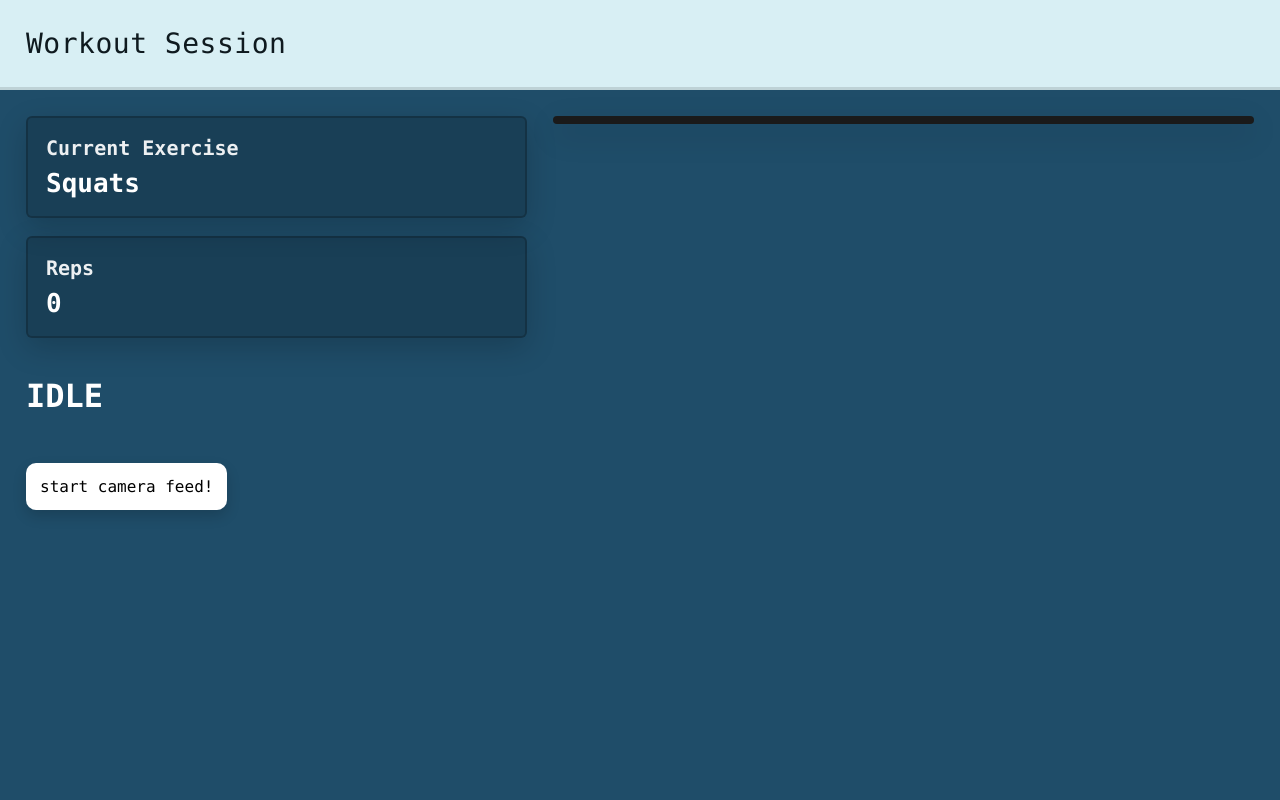
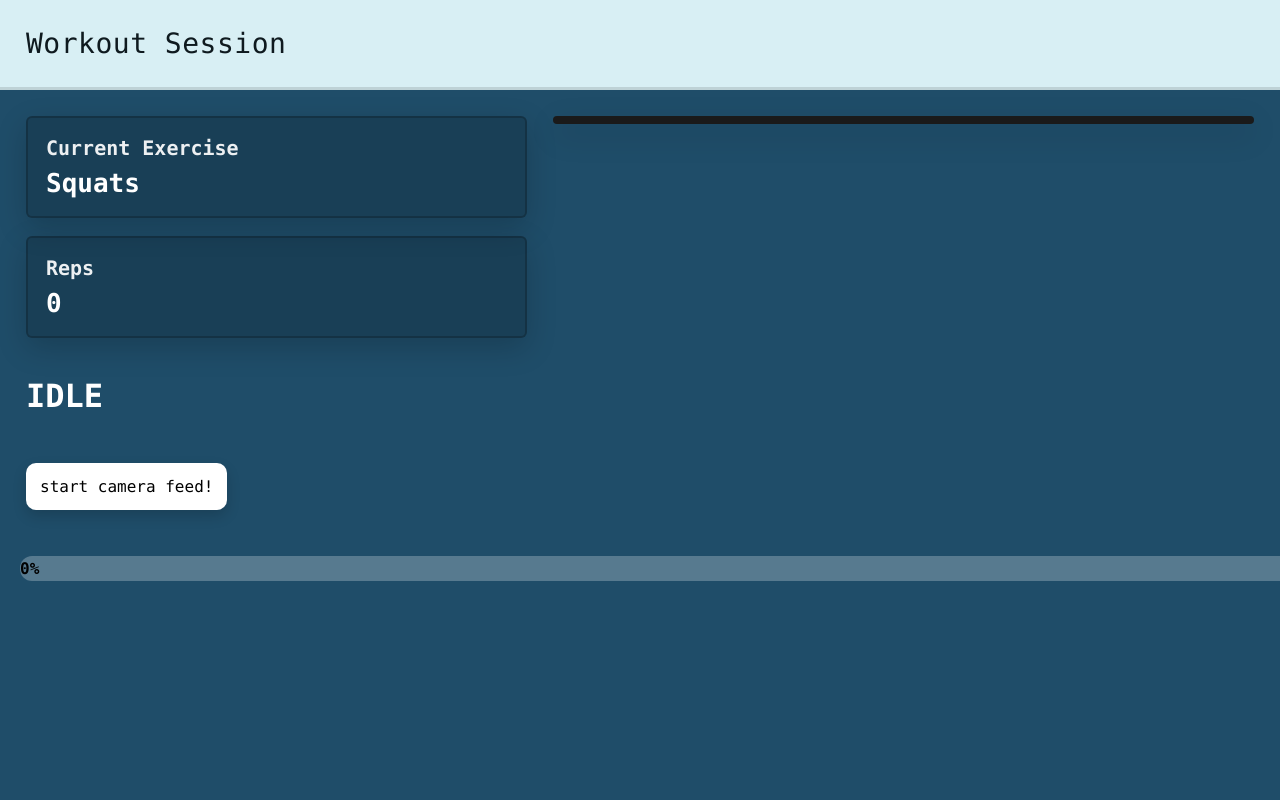
Before and after one commit to pilafnoodle/FitCompass, a Flask app: page /workoutSession in a window 1280 px wide. Run offline with Flask 3, Linux system fonts and the light colour scheme.

Commit message:
added progress bar on for reps out of total reps

```diff
--- a/app.py
+++ b/app.py
@@ -57,6 +57,9 @@ CREATE TABLE IF NOT EXISTS UserLogins(
 """)
 
 connection.commit()
+
+
+
 connection.close()
 
 # Webcam setup
--- a/templates/workoutSession.html
+++ b/templates/workoutSession.html
@@ -129,6 +129,27 @@
         transform: scaleX(-1); /* Keep your mirror effect */
     }
 
+    /*workout progress bar*/
+    .total-rep-bar{
+      width: 100%;
+      height: 25px;
+      background: rgba(255,255,255,.25);
+      border-radius: 12px;
+      overflow: hidden;
+      margin: 20px;
+    }
+
+    .total-rep-percentage{
+      height: 100%;
+      width: 0%;
+      background: limegreen;
+      text-align: center;
+      line-height: 25px;
+      color: black;
+      font-weight: bold;
+      transition: width 0.3s ease;
+    }
+
     /* Responsive */
     @media(max-width: 900px){
       .content{
@@ -162,8 +183,6 @@
         <h1 id="current_state">state</h1>
         </div>
 
-
-
       <div class="camera-box">
              <img src="{{ url_for('webcam_feed') }}">
       </div>
@@ -171,6 +190,13 @@
         <button class="btn" onclick="startSession()">start camera feed!</button>
       </div>
   </div>
+
+  <div class="total-rep-bar">
+    <div id="total-rep-percentage" class="total-rep-percentage">
+          0%
+        </div>
+  </div>
+
 
     <!-- <button onclick="changeWorkout('squats')">count squats</button>
     <button onclick="changeWorkout('situps')">count situps</button>
@@ -183,10 +209,16 @@
         const workoutRoutine=[{name: 'squats', target: 2},
                               {name: 'lunges', target: 2},
                             ]
+
+        repsCompleted = 0; //this is reps completed across all workouts
+        const totalReps=4;
+
         let lastCount=0;
         let routineIndex=0;
         let workoutFinished=false
         let isSwitching = false; // ai lock
+        const bar = document.getElementById("total-rep-percentage");
+
         function changeExercise(name) {
             fetch('/switch_exercise', {
                 method: 'POST',
@@ -201,19 +233,18 @@
         function moveToNextExercise() {
             if (isSwitching) return;
             isSwitching = true;
-
-            // 1. Reset the UI immediately for the user
             document.getElementById('rep_count').innerText = "0";
-
-            // 2. Tell the backend to reset its counter
             fetch('/reset_stats', { method: 'POST' })
                 .then(() => {
                     routineIndex++;
                     if (routineIndex < workoutRoutine.length) {
                         const nextExercise = workoutRoutine[routineIndex].name;
+                        lastCount=0;
+
                         changeExercise(nextExercise);
                     } else {
                         workoutFinished = true;
+                        repsCompleted=0;
                         window.location.href = "{{ url_for('workoutcomplete') }}";
                     }
                 });
@@ -232,14 +263,21 @@
 
                     const goalCount= workoutRoutine[routineIndex].target
 
+                    bar.style.width = (repsCompleted/totalReps) *100+ "%";
+                    bar.textContent = (repsCompleted/totalReps)*100 + "%";
+                    if(lastCount<data.count){
+                      const diff = data.count - lastCount;  // how many reps actually increased
+
+                      lastCount=data.count;
+                      repsCompleted += diff;
+                      ding.play();
+                    }
+
                     if(data.count>=goalCount){
                         moveToNextExercise()
                     }
-
-
                 })
         }
-
         function startSession(){
           document.getElementById("overlay").style.display='none';
           ding.play().then(() => {
@@ -252,8 +290,17 @@
 
         }
 
+        window.onload = () => {
+          repsCompleted = 0;
+          lastCount = 0;
+          routineIndex = 0;
+          workoutFinished = false;
 
-    setInterval(updateStats, 500);
+          bar.style.width = "0%";
+          bar.textContent = "0%";
+          document.getElementById('rep_count').innerText = "0";
+        };
+    setInterval(updateStats, 300);
   </script>
 
 </html>
```
Lines whose indentation alone changed are shown as unchanged.
